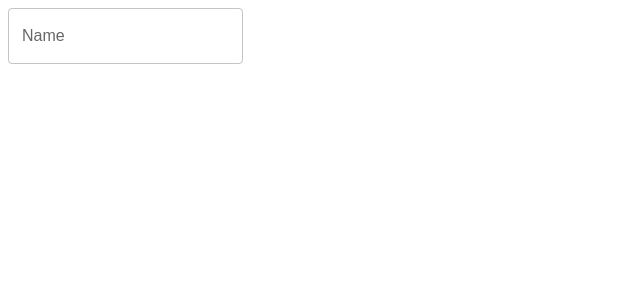
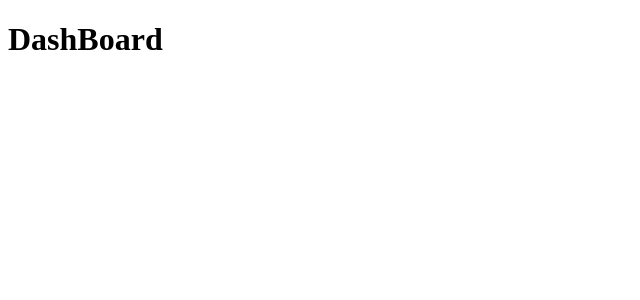
Before and after one commit to joao-felipe-alves-marinho/costwise-fitec, a React (Vite) app: page / in a window 1280 px wide. Shown: the top 300 px of the page, without its empty margins (0-640 px from the left). Built offline with nearby package versions, Linux system fonts and the light colour scheme.

Commit message:
start the working on router

```diff
--- a/src/App.tsx
+++ b/src/App.tsx
@@ -1,10 +1,10 @@
-import { TextField } from '@mui/material'
-
 function App() {
 
-  return (
-    <TextField label="Name" />
-  )
+    return (
+        <>
+            <h1>DashBoard</h1>
+        </>
+    );
 }
 
-export default App
+export default App;
```
Also changed, not shown: src/router/Router.tsx (added, +47 -0 lines).
